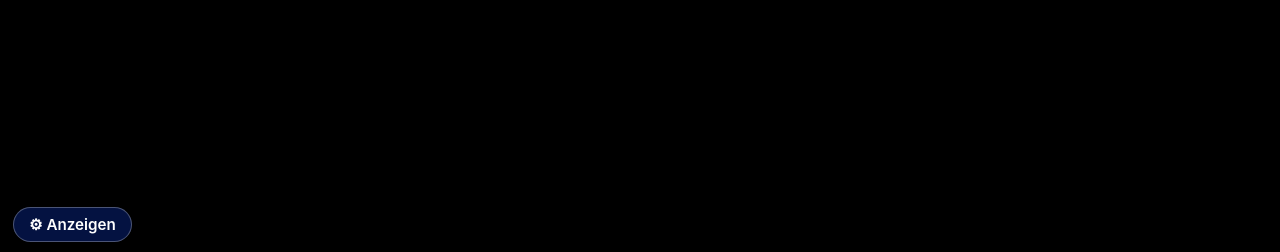
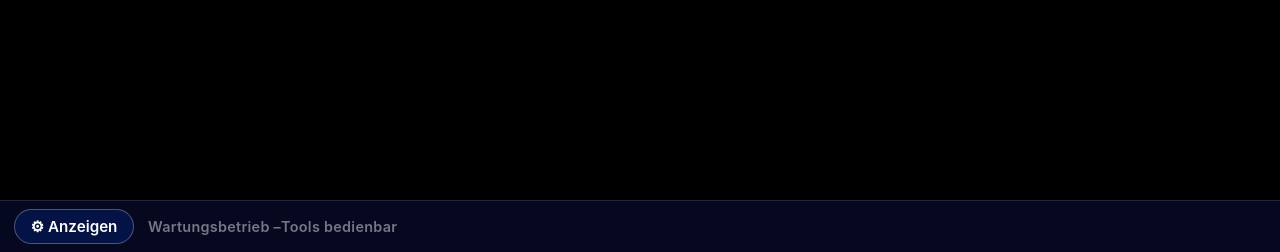
Before and after one commit to 17Trust09/lhtpi, a Flask app: page /screen/1 in a window 1280 px wide. Shown: the part 548-800 px from the top of the page. Run offline with Flask 3, Linux system fonts and the light colour scheme; data comes from the database, SQL or seed files in the repository.

Commit message:
fix(kiosk): Wartungs-Knopf wieder sichtbar + Rahmen verdeckt ihn nicht
Tim: "jetzt ist das ⚙ Anzeigen wieder weg..."

Drei Ursachen bzw. Absicherungen:

1. Der Knopf verschwand nach dem Schliessen der Verwaltung: auf() setzte
   hidden, zu() hat es nie zurueckgesetzt. Jetzt blendet zu() ihn wieder ein.
2. Er konnte vom eingebetteten Rahmen verdeckt werden: im Wartungsbetrieb
   nimmt der Rahmen Eingaben an (pointer-events:auto) und wird als eigene
   Ebene gezeichnet. Im Wartungsbetrieb bleibt unten jetzt eine 3,2-rem-Leiste
   frei - dort sitzt der Knopf, zusammen mit dem Hinweis
   "Wartungsbetrieb - Tools bedienbar". Ein Ueberdecken ist nicht mehr moeglich.
3. Der Knopf steht ohne hidden im HTML - er ist auch ohne Javascript da.

Tests: 160 Router (neu: sichtbar ausgeliefert, kommt nach dem Schliessen
wieder, Leiste bleibt frei) + 122 Installer + 41 Lizenz + 26 Cursor
+ 14 Safety Cross gruen.

```diff
--- a/templates/screen.html
+++ b/templates/screen.html
@@ -27,7 +27,18 @@
   #hint{position:fixed;top:50%;left:50%;transform:translate(-50%,-50%);
     color:#8a93a3;font-family:Inter,Arial,sans-serif;font-size:2rem;text-align:center;
     line-height:1.5}
-  #wartung{position:fixed;left:.8rem;bottom:.6rem;z-index:20}
+  {% if cfg.wartung_knopf %}
+  /* Wartungsbetrieb: unten bleibt eine Leiste frei - dort sitzt der Knopf.
+     Ueber einem bedienbaren Tool-Rahmen (pointer-events:auto) wuerde der
+     Rahmen den Knopf sonst verdecken. */
+  #stage{bottom:3.2rem}
+  #wartung{position:fixed;left:0;right:0;bottom:0;height:3.2rem;z-index:2147483647;
+    display:flex;align-items:center;gap:.9rem;padding:0 .9rem;
+    background:#05081f;border-top:1px solid rgba(255,255,255,.12);
+    font:600 .9rem Inter,Arial,sans-serif}
+  #wartung::after{content:"Wartungsbetrieb \2013 Tools bedienbar";
+    color:rgba(255,255,255,.45);letter-spacing:.02em}
+  {% endif %}
   #wartung a{display:inline-block;padding:.45rem .95rem;border-radius:999px;
     background:rgba(5,22,77,.85);color:#fff;text-decoration:none;
     font:600 .95rem Inter,Arial,sans-serif;border:1px solid rgba(255,255,255,.28)}
@@ -42,7 +53,7 @@
 <div id="stage"></div>
 <div id="hint" hidden></div>
 <div id="badge" hidden></div>
-{% if cfg.wartung_knopf %}<div id="wartung" hidden><a href="{{ url_for('display') }}">⚙ Anzeigen</a></div>
+{% if cfg.wartung_knopf %}<div id="wartung"><a href="{{ url_for('display') }}">⚙ Anzeigen</a></div>
 <iframe id="einst" src="{{ url_for('display') }}" title="Anzeigen-Einstellungen"></iframe>
 <script>
 /* „Anzeigen" oeffnet die Einstellungen IM Kiosk-Fenster. Ein echter
@@ -63,6 +74,7 @@
   function zu() {
     window.__lhtpiWartungOffen = false;
     einst.classList.remove('on');
+    knopf.hidden = false;                 /* Knopf wieder einblenden */
     var fs = document.querySelectorAll('iframe.frame');
     for (var i = 0; i < fs.length; i++) fs[i].src = fs[i].src;   /* neu laden */
   }
--- a/test_kiosk_router.py
+++ b/test_kiosk_router.py
@@ -522,6 +522,12 @@ ok('id="wartung"' in seite, 'Anzeige-Seite hat den Wartungs-Knopf')
 ok('⚙ Anzeigen' in seite and '/display' in seite,
    'er führt zur Anzeigen-Seite (Verwaltung)')
 ok('mousemove' in seite, 'er erscheint bei Mausbewegung')
+ok('<div id="wartung" hidden>' not in seite,
+   'der Knopf wird sichtbar ausgeliefert (auch ohne Javascript)')
+ok(seite.count('knopf.hidden = false') >= 2,
+   'der Knopf kommt nach dem Schliessen der Verwaltung wieder')
+ok('#stage{bottom:3.2rem}' in seite,
+   'im Wartungsbetrieb bleibt unten eine Leiste frei (Rahmen verdeckt ihn nicht)')
 ok('im Wartungsbetrieb dauerhaft sichtbar' in seite,
    'im Wartungsbetrieb bleibt er dauerhaft sichtbar '
    '(ueber bedienbaren Tools gibt es keine Mausbewegung mehr)')
```
